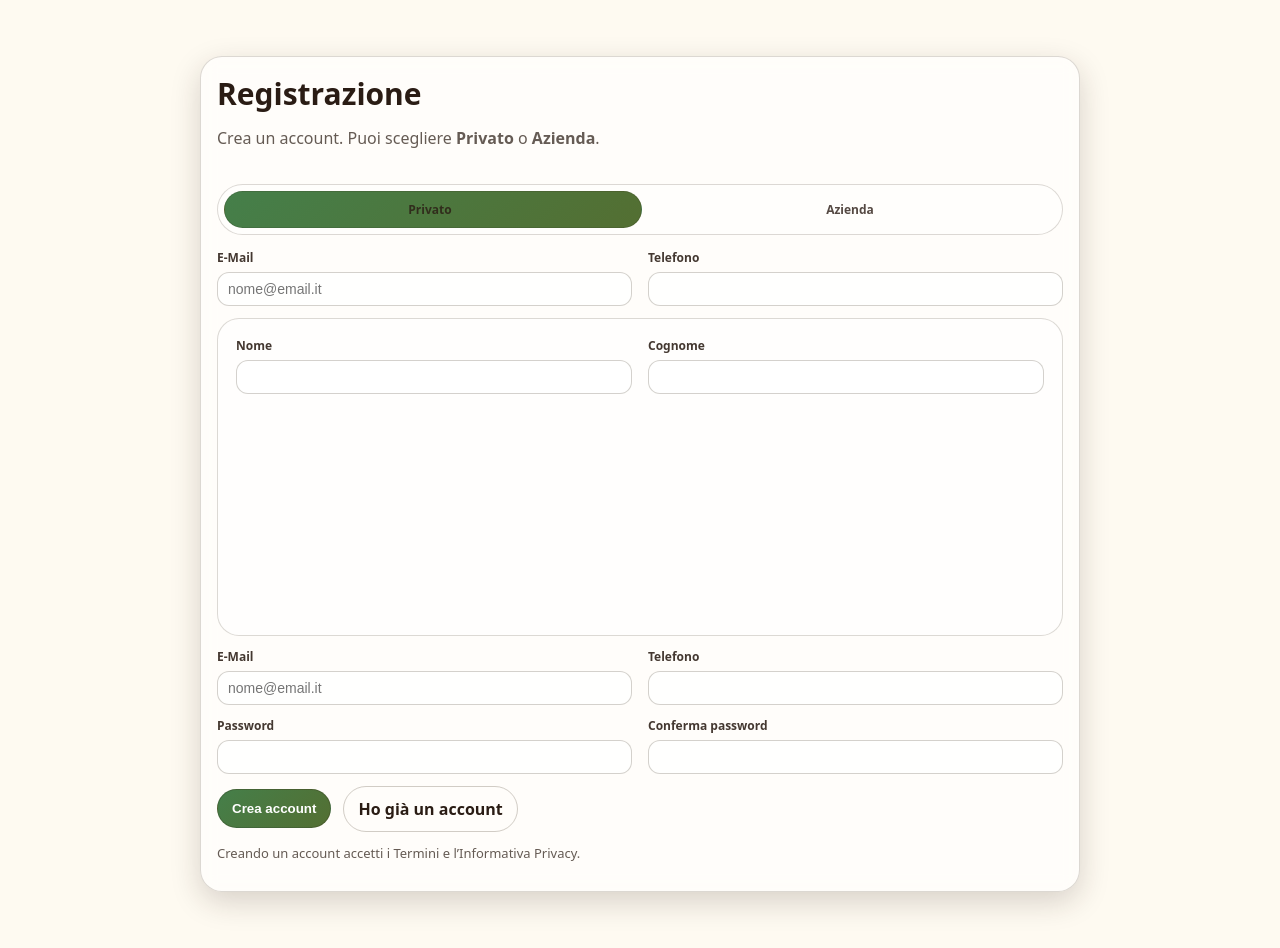
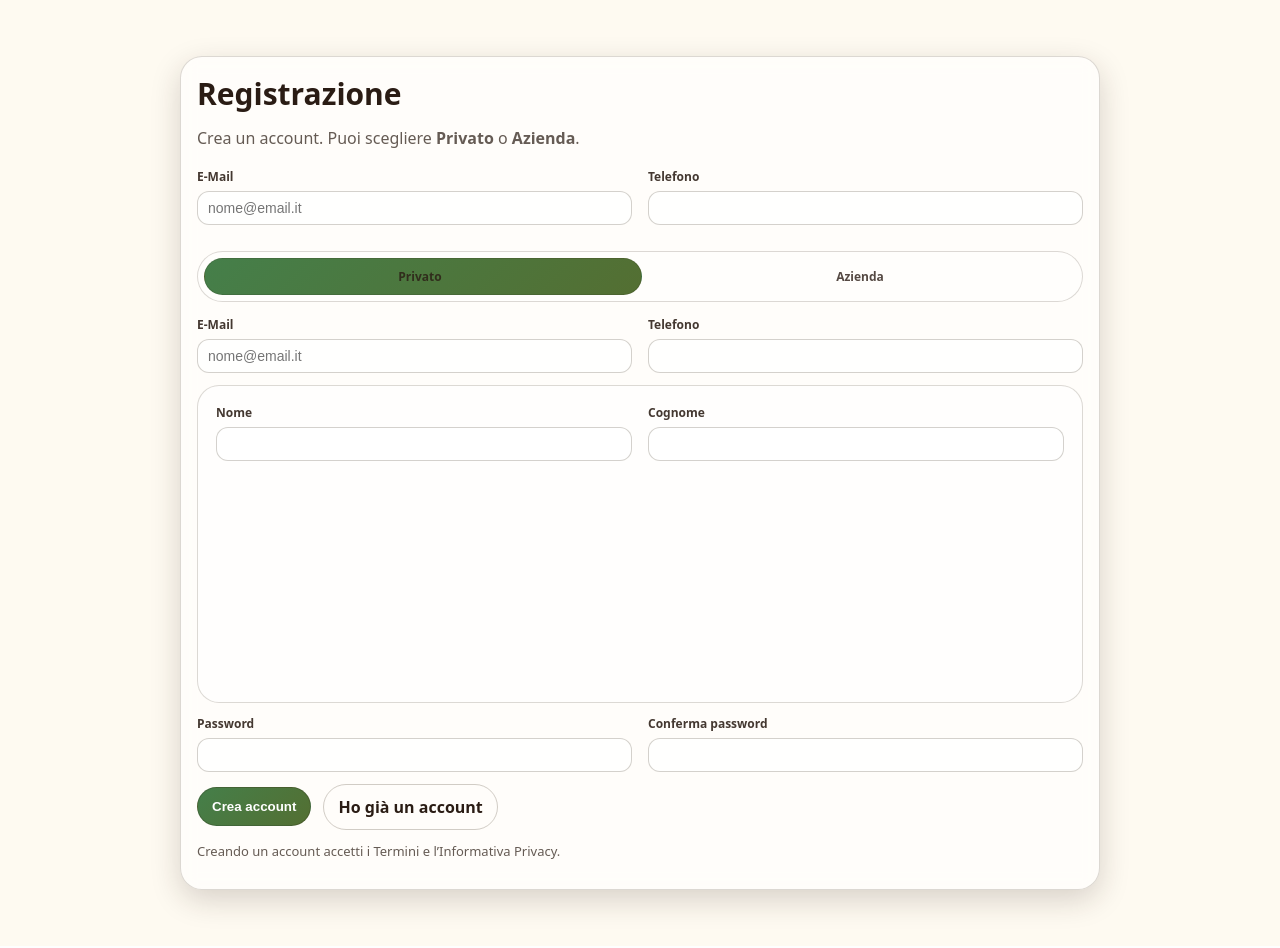
Before and after one commit to ItzAbu/Hackaton, a Django app: page /register/ in a window 1280 px wide. Shown: the part 75-1023 px from the top of the page. Run offline with Django 4.2, Linux system fonts and the light colour scheme.

Commit message:
Revert "fix 3423"
This reverts commit b2a88e9799b21f7c640dd89564bf8f1b60acf2a9.

```diff
--- a/accounts/forms.py
+++ b/accounts/forms.py
@@ -1,15 +1,13 @@
 from django import forms
-from django.contrib.auth import get_user_model
 from django.contrib.auth.forms import UserCreationForm, AuthenticationForm
+from django.contrib.auth.models import User
 from django.core.exceptions import ValidationError
 
 from .models import Profile
 
-User = get_user_model()
-
 
 class EmailLoginForm(AuthenticationForm):
-    """Login usando username, ma lo trattiamo come email (username=email)."""
+    """Login form che usa il campo 'username' ma lo presenta come Email."""
 
     username = forms.EmailField(
         label="Email",
@@ -17,7 +15,6 @@ class EmailLoginForm(AuthenticationForm):
             attrs={
                 "placeholder": "nome@email.it",
                 "autocomplete": "email",
-                "class": "input",
             }
         ),
     )
@@ -28,24 +25,20 @@ class EmailLoginForm(AuthenticationForm):
             attrs={
                 "placeholder": "••••••••",
                 "autocomplete": "current-password",
-                "class": "input",
             }
         ),
     )
 
-    def clean_username(self):
-        # ✅ normalizza per combaciare con user.username salvato in lowercase
-        return (self.cleaned_data.get("username") or "").strip().lower()
-
 
 class RegisterForm(UserCreationForm):
+    """Registrazione con email + profilo (privato/azienda)."""
+
     email = forms.EmailField(
         required=True,
         widget=forms.EmailInput(
             attrs={
                 "placeholder": "nome@email.it",
                 "autocomplete": "email",
-                "class": "input",
             }
         ),
     )
@@ -53,16 +46,16 @@ class RegisterForm(UserCreationForm):
     user_type = forms.ChoiceField(choices=Profile.Type.choices)
 
     # Privato
-    first_name = forms.CharField(required=False, widget=forms.TextInput(attrs={"class": "input"}))
-    last_name = forms.CharField(required=False, widget=forms.TextInput(attrs={"class": "input"}))
+    first_name = forms.CharField(required=False)
+    last_name = forms.CharField(required=False)
 
     # Azienda
-    company_name = forms.CharField(required=False, widget=forms.TextInput(attrs={"class": "input"}))
-    piva = forms.CharField(required=False, widget=forms.TextInput(attrs={"class": "input"}))
-    city = forms.CharField(required=False, widget=forms.TextInput(attrs={"class": "input"}))
+    company_name = forms.CharField(required=False)
+    piva = forms.CharField(required=False)
+    city = forms.CharField(required=False)
 
     # Comune
-    phone = forms.CharField(required=False, widget=forms.TextInput(attrs={"class": "input"}))
+    phone = forms.CharField(required=False)
 
     class Meta:
         model = User
@@ -80,6 +73,8 @@ class RegisterForm(UserCreationForm):
         user = super().save(commit=False)
 
         email = self.cleaned_data["email"].strip().lower()
+
+        # Usiamo l'email anche come username così il login funziona subito.
         user.username = email
         user.email = email
 
--- a/static/style.css
+++ b/static/style.css
@@ -1004,7 +1004,3 @@ hr.sep{
   font-weight: 800;
   opacity: .75;
 }
-
-.auth-card-wide{
-  max-width: 880px;
-}
--- a/templates/registration/register.html
+++ b/templates/registration/register.html
@@ -38,9 +38,25 @@
           <div class="alert error" style="margin-bottom:10px;">{{ form.non_field_errors }}</div>
           {% endif %}
 
+          <!-- CAMPI COMUNI (sempre visibili) -->
+          <div class="grid cols-2">
+            <div class="field">
+              <label for="{{ form.email.id_for_label }}">E-Mail</label>
+              {{ form.email }}
+            </div>
+
+            <div class="field">
+              <label for="{{ form.phone.id_for_label }}">Telefono</label>
+              {{ form.phone }}
+            </div>
+          </div>
+
+          <!-- SLIDER: solo campi specifici -->
           <div class="reg-switch">
+
             <input type="radio" name="tipo-account-ui" id="acc-privato" checked>
             <input type="radio" name="tipo-account-ui" id="acc-azienda">
+
             <input type="hidden" name="user_type" id="id_user_type" value="PRIVATE">
 
             <div class="reg-tabs">
@@ -128,23 +144,6 @@
             </div>
           </div>
 
-            <div class="grid cols-2" style="margin-top:12px;">
-                    <div class="field">
-                      <label for="{{ form.email.id_for_label }}">E-Mail</label>
-                      {{ form.email }}
-                      {% for err in form.email.errors %}
-                      <div class="help" style="color:#b00020;">{{ err }}</div>
-                      {% endfor %}
-                    </div>
-
-                    <div class="field">
-                      <label for="{{ form.phone.id_for_label }}">Telefono</label>
-                      {{ form.phone }}
-                      {% for err in form.phone.errors %}
-                      <div class="help" style="color:#b00020;">{{ err }}</div>
-                      {% endfor %}
-                    </div>
-                  </div>
           <!-- Password -->
           <div class="grid cols-2" style="margin-top:12px;">
             <div class="field">
@@ -188,13 +187,18 @@
 
     function syncRegisterFields() {
       const isCompany = document.getElementById("acc-azienda").checked;
+
+      // Valore che Django usa
       document.getElementById("id_user_type").value = isCompany ? "COMPANY" : "PRIVATE";
+
+      // Disabilito i campi non usati
       setDisabled(document.getElementById("companyFields"), !isCompany);
       setDisabled(document.getElementById("privateFields"), isCompany);
     }
 
     document.getElementById("acc-privato").addEventListener("change", syncRegisterFields);
     document.getElementById("acc-azienda").addEventListener("change", syncRegisterFields);
+
     syncRegisterFields();
   </script>
 </body>
```
Lines whose indentation alone changed are shown as unchanged.
